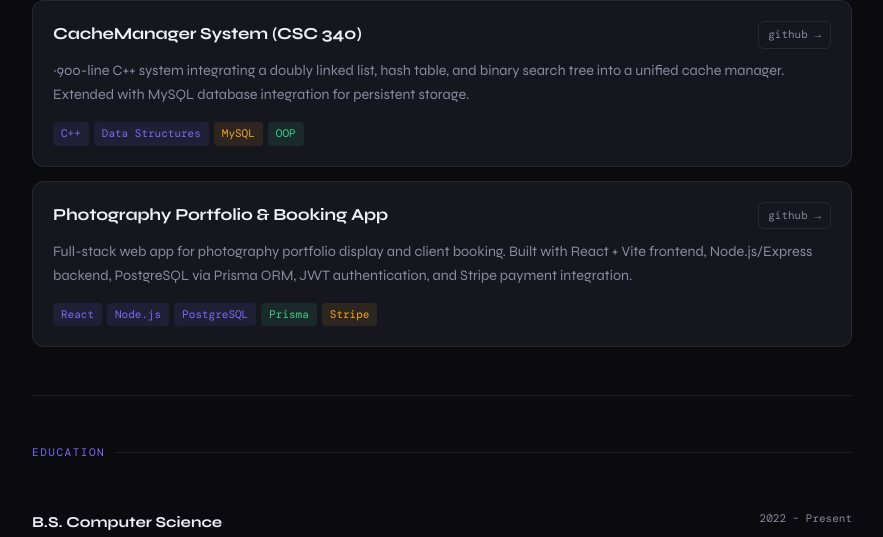
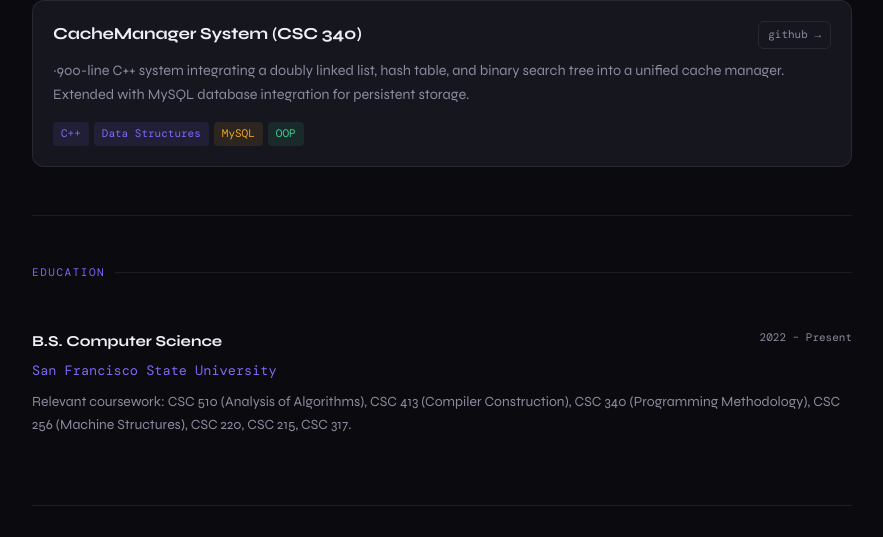
Before and after one commit to Justin-Khyle/justin-khyle.github.io, a plain HTML site: page dev/index.html in a window 1280 px wide. Shown: the part 1439-1976 px from the top of the page, without its empty margins (198-1081 px from the left). Drawn offline with nearby package versions, Linux system fonts and the light colour scheme.

Commit message:
Remove photography booking app from dev portfolio projects
Co-Authored-By: Claude Opus 5.5 <noreply@anthropic.com>
Claude-Session: https://claude.ai/code/session_01MmxyUsiJw8V7FZLooqNZpL

```diff
--- a/dev/index.html
+++ b/dev/index.html
@@ -255,23 +255,6 @@
         </div>
       </div>
 
-      <div class="project-card">
-        <div class="project-header">
-          <div class="project-title">Photography Portfolio &amp; Booking App</div>
-          <div class="project-links">
-            <a href="https://github.com/Justin-Khyle/photography-portfolio" class="project-link" target="_blank">github →</a>
-          </div>
-        </div>
-        <p class="project-desc">Full-stack web app for photography portfolio display and client booking. Built with React + Vite frontend, Node.js/Express backend, PostgreSQL via Prisma ORM, JWT authentication, and Stripe payment integration.</p>
-        <div class="project-tags">
-          <span class="project-tag">React</span>
-          <span class="project-tag">Node.js</span>
-          <span class="project-tag">PostgreSQL</span>
-          <span class="project-tag green">Prisma</span>
-          <span class="project-tag amber">Stripe</span>
-        </div>
-      </div>
-
     </div>
   </section>
 
```
